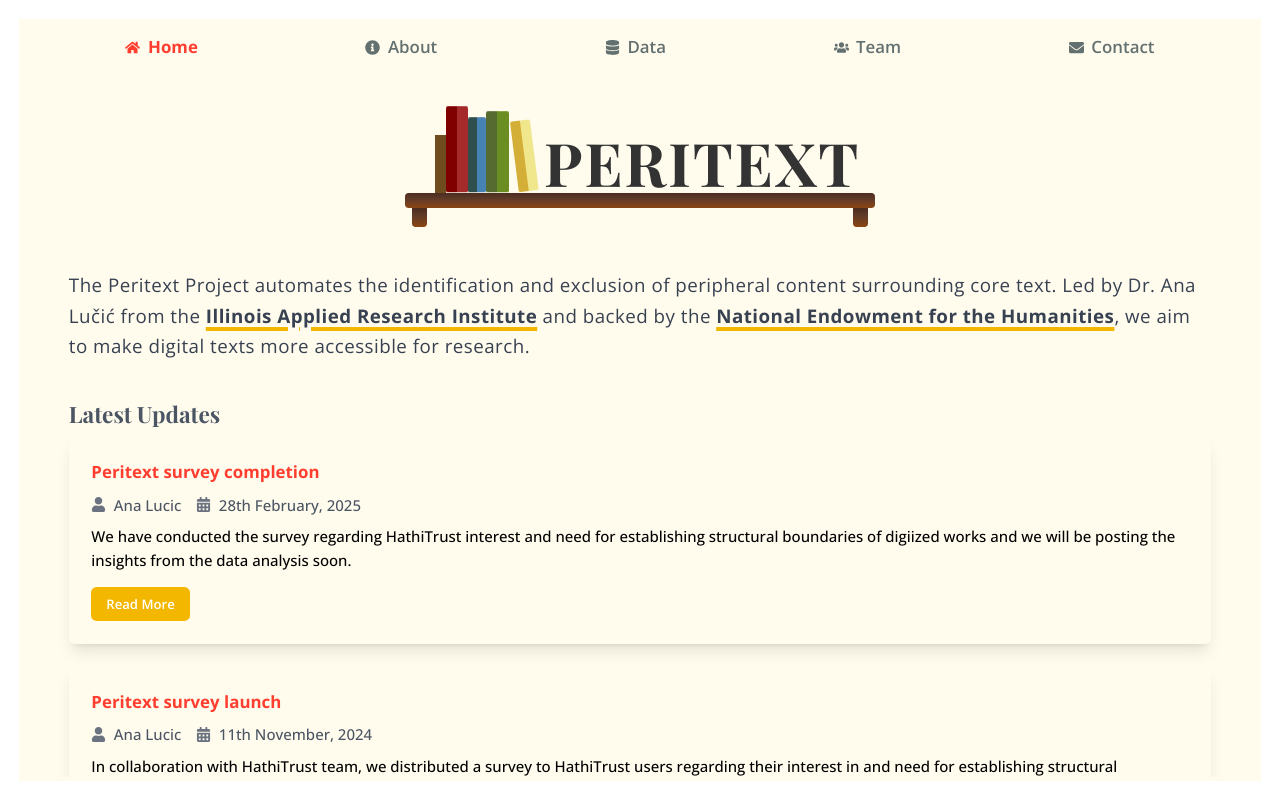
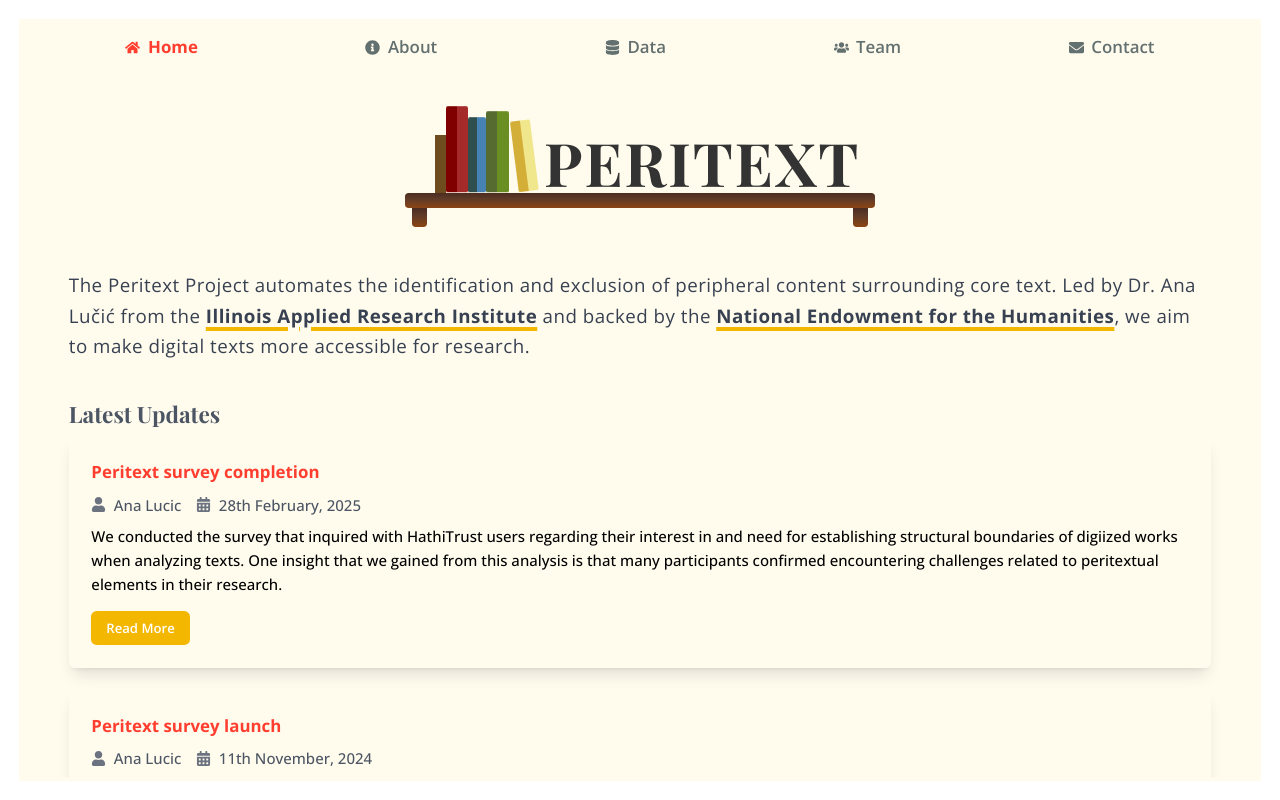
Before and after one commit to illinois-ari/peritext-website, a Next.js app: page /peritext-website/ in a window 1280 px wide. Built offline with nearby package versions, Linux system fonts and the light colour scheme; a web font is replaced by a local one.

Commit message:
HomeData.ts update

```diff
--- a/src/modules/HomeData.ts
+++ b/src/modules/HomeData.ts
@@ -16,13 +16,13 @@ export const homeData = [
        author: "Ana Lucic",
        datePosted: "2025-02-28",
        shortDescription:
-       "We have conducted the survey regarding HathiTrust interest and need for establishing structural boundaries of digiized works and we will be posting the insights from the data analysis soon.",
+       "We conducted the survey that inquired with HathiTrust users regarding their interest in and need for establishing structural boundaries of digiized works when analyzing texts. One insight that we gained from this analysis is that many participants confirmed encountering challenges related to peritextual elements in their research.",
       longDescription: [
       {
 
       type: "text",
       content:
-      "We are thankful to the HathiTrust user community for sharing their insights and opinions regarding the usefulness of struc      tural boundaries of digitized works when conducting textual analysis.",
+      "We are thankful to the HathiTrust user community for sharing their insights and opinions regarding the usefulness of structural boundaries of digitized works when conducting textual analysis.",
      },
      ],
      },
```
